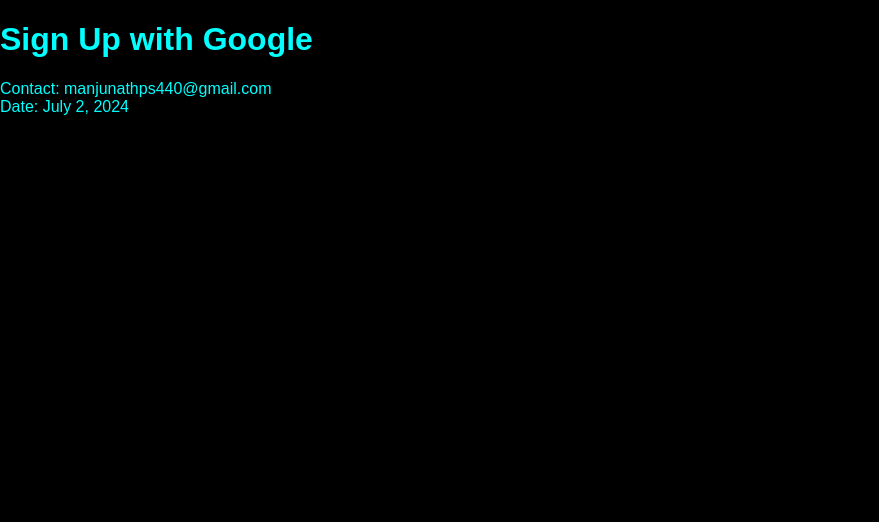
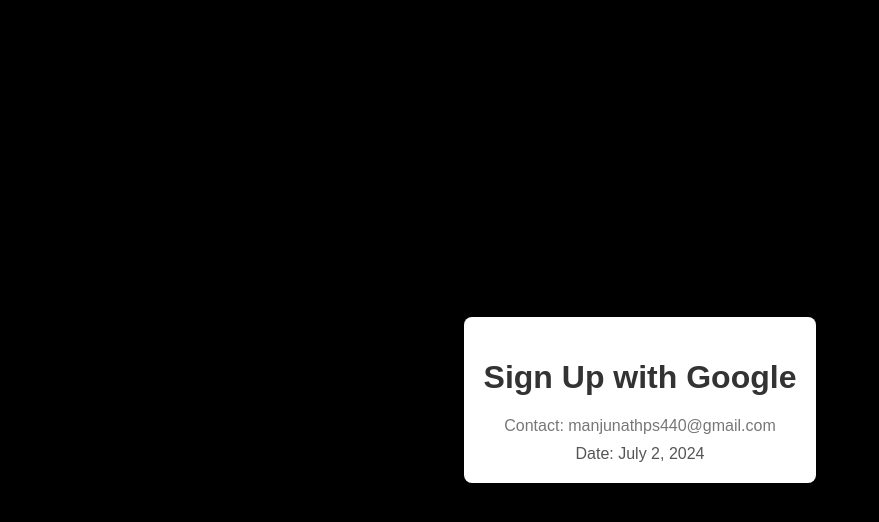
Before and after one commit to ManjunathPSanadi/Scratch, a plain HTML site: page signup.html in a window 1280 px wide. Shown: the whole page, without its empty margins (0-879 px from the left). Drawn offline with Linux system fonts and the light colour scheme.

Commit message:
Update styles.css

```diff
--- a/styles.css
+++ b/styles.css
@@ -1,3 +1,37 @@
+body {
+  font-family: Arial, sans-serif;
+  background-color: #f4f4f9;
+  margin: 0;
+  padding: 0;
+  display: flex;
+  justify-content: center;
+  align-items: center;
+  height: 100vh;
+}
+
+h1 {
+  color: #333;
+}
+
+.container {
+  text-align: center;
+  padding: 20px;
+  background-color: #fff;
+  border-radius: 8px;
+  box-shadow: 0 0 10px rgba(0, 0, 0, 0.1);
+}
+
+.contact {
+  margin-top: 20px;
+  color: #777;
+}
+
+.date {
+  margin-top: 10px;
+  color: #555;
+}
+
+
 body {
     margin: 0;
     font-family: Arial, sans-serif;
```
